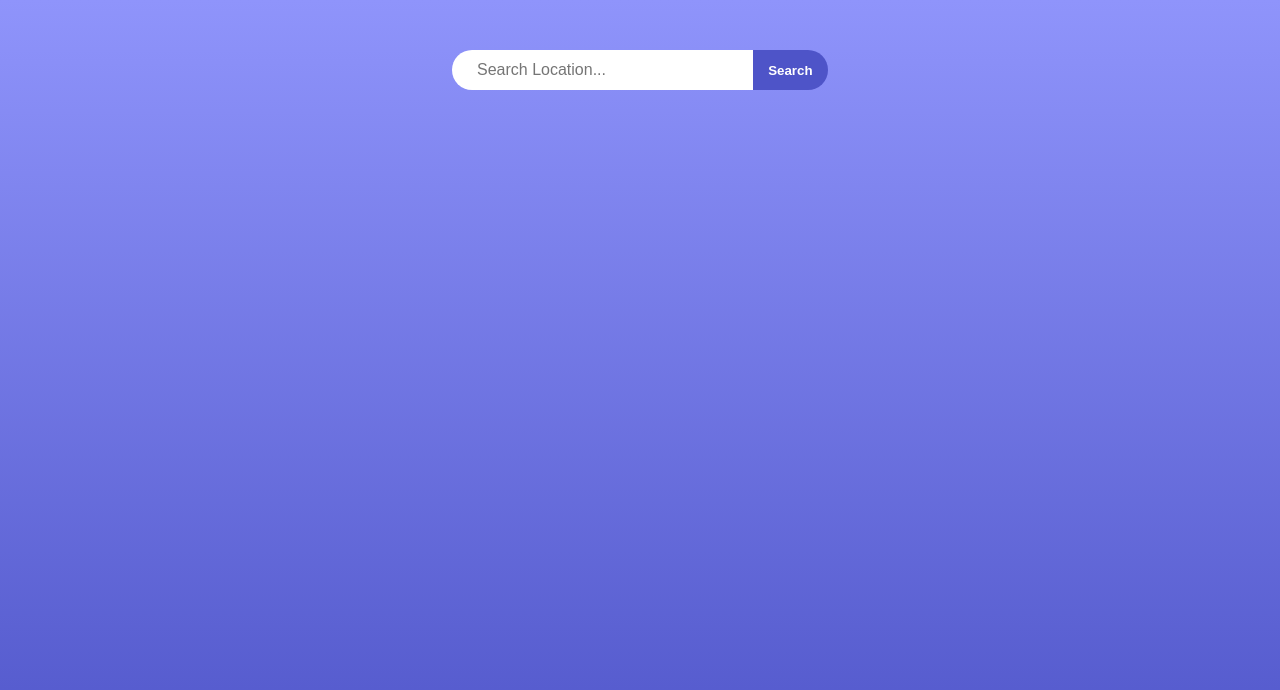
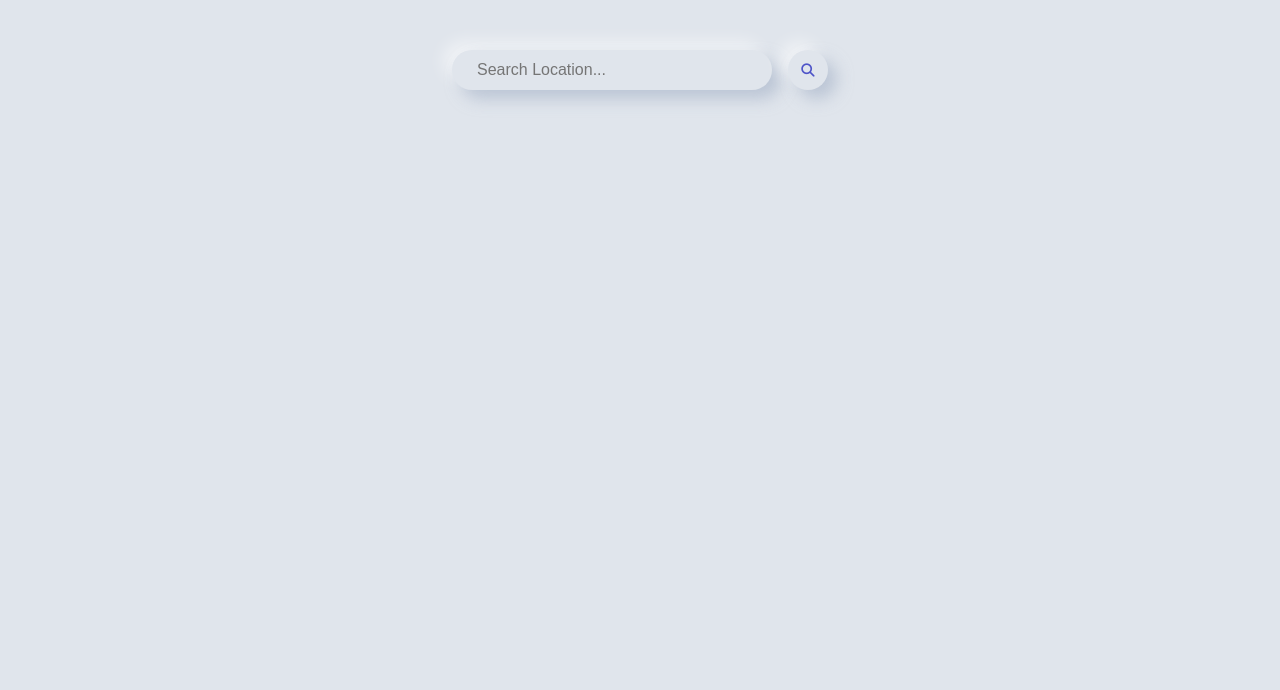
Before and after one commit to stpodlogar/KeyForecast-Weather, a plain HTML site: page index.html in a window 1280 px wide. Drawn offline with Linux system fonts and the light colour scheme.

Commit message:
Design changes

```diff
--- a/css/weather.css
+++ b/css/weather.css
@@ -5,7 +5,7 @@
 }
 
 :root {
-    --bg_main: #081B33;
+    --bg_main: #E0E5EC;
     --bg_alt: #fff;
     --text_light: #fff;
     --text_med: #53627c;
@@ -17,8 +17,9 @@
 }
 
 html {
-    background-image: linear-gradient(0, #4e54c8, #8f94fb);
+    /* background-image: linear-gradient(0, #4e54c8, #8f94fb); */
     background-attachment: fixed;
+    background-color: var(--bg_main);
 }
 
 body {
@@ -29,7 +30,7 @@ body {
 .app-container {
     display: flex;
     justify-content: center;
-    max-width: 960px;
+    max-width: 768px;
     margin: 50px auto;
     flex-flow: row wrap;
 }
@@ -46,10 +47,13 @@ body {
 
 .weather-results {
     position: relative;
-    background: var(--bg_alt);
+    background: var(--bg_main);
     border-radius: 20px;
     padding: 1.5rem 1rem;
     margin: 0 0.75rem;
+    box-shadow:
+        9px 9px 16px rgb(163,177,198,0.6),
+        -9px -9px 16px rgba(255,255,255, 0.5);
 }
 
 .weather-results h2 {
@@ -57,7 +61,7 @@ body {
     margin-bottom: 15px;
 }
 
-.weather-results::after {
+/* .weather-results::after {
     content: '';
     width: 98%;
     height: 035px;
@@ -67,7 +71,7 @@ body {
     opacity: 0.4;
     border-radius: 20px;
     background: var(--darkestblue);
-}
+} */
 
 .weather-data {
     width: 80%;
@@ -218,18 +222,22 @@ body {
 }
 
 #location {
-    width: 80%;
-    border-radius: 30px 0 0 30px;
+    width: 85%;
+    border-radius: 30px;
     height: 40px;
     padding: 5px 25px;
     border: none;
     color: var(--text_dark);
+    background-color: var(--bg_main);
+    box-shadow:
+        9px 9px 16px rgb(163,177,198,0.6),
+        -9px -9px 16px rgba(255,255,255, 0.5);
 }
 
 #location:focus {
     outline: none;
     transition: ease-in-out 0.2s;
-    background-color: var(--bg_alt);
+    background-color: var(--bg_main);
 }
 
 form {
@@ -239,18 +247,21 @@ form {
 form button {
     font-weight: bold;
     height: 40px;
+    width: 40px;
     border: none;
-    width: 20%;
-    border-radius: 0 30px 30px 0;
-    background: var(--darkblue);
-    color: var(--text_light);
+    border-radius: 30px;
+    background: var(--bg_main);
+    color: var(--darkblue);
+    margin-left: auto;
     transition: background ease-in-out 0.2s;
+    box-shadow:
+        9px 9px 16px rgb(163,177,198,0.6),
+        -9px -9px 16px rgba(255,255,255, 0.5);
 }
 
 form button:hover {
     cursor: pointer;
-    background: var(--darkblue);
-    opacity: 0.9;
+    background: rgb(0 0 0 / 5%);
 }
 
 .location-title h3 {
--- a/index.html
+++ b/index.html
@@ -20,7 +20,7 @@
         <header class="weather-input">
             <form>
                 <input type="text" id="location" placeholder="Search Location..." autocomplete="off"/>
-                <button type="submit">Search</button>
+                <button type="submit"><i class="fas fa-search"></i></button>
             </form>
             <p class="error"></p>
         </header>
```
